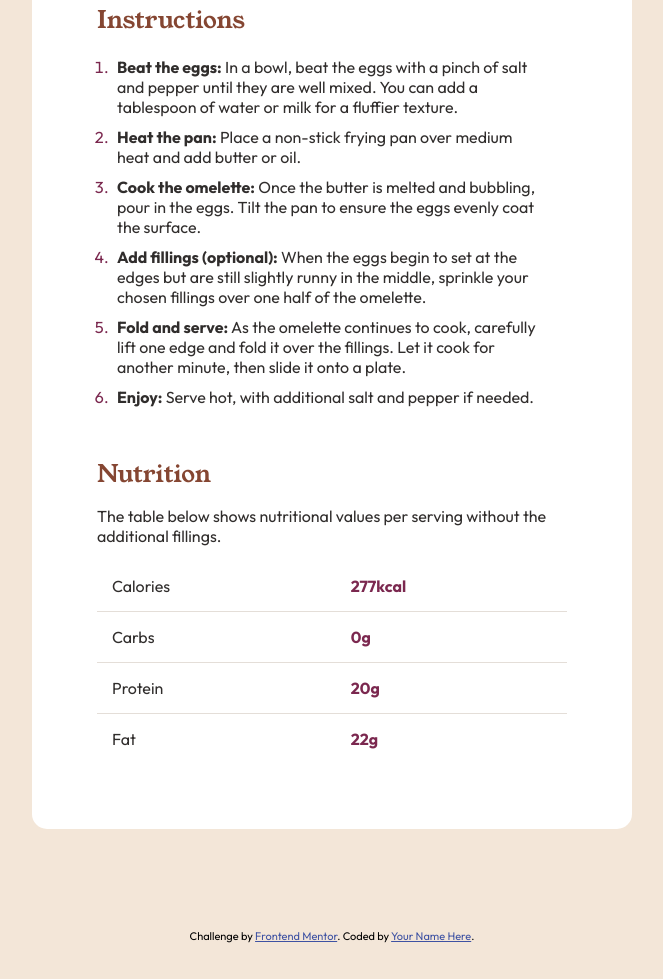
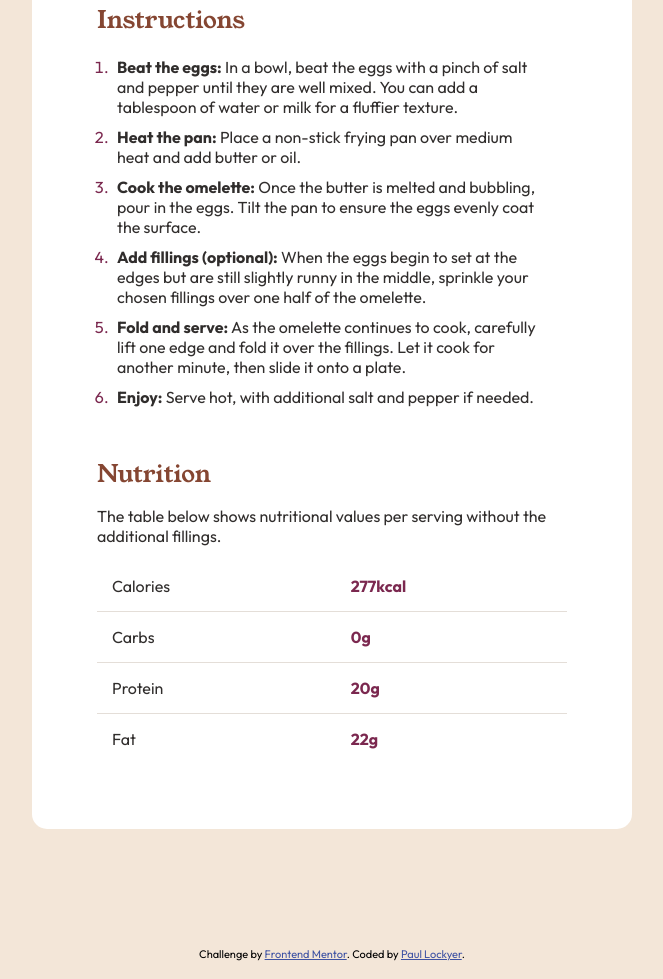
Before and after one commit to alittlebroken/fm-recipe-page, a plain HTML site: page index.html in a window 1280 px wide. Shown: the part 1088-2067 px from the top of the page, without its empty margins (308-971 px from the left). Before the commit the page ends 2031 px from the top, so only its background shows below. Drawn offline with Linux system fonts and the light colour scheme.

Commit message:
updated footer

```diff
--- a/assets/css/styles.css
+++ b/assets/css/styles.css
@@ -52,6 +52,10 @@ li::marker {
 
 table {
     border-collapse: collapse;
+}
+
+footer {
+    padding: 18px;
 }
 
 /* Typography */
--- a/index.html
+++ b/index.html
@@ -93,10 +93,11 @@
 
     </article>
   </main>
-
-  <div class="attribution">
-    Challenge by <a href="https://www.frontendmentor.io?ref=challenge" target="_blank">Frontend Mentor</a>.
-    Coded by <a href="#">Your Name Here</a>.
-  </div>
+  <footer>
+    <div class="attribution">
+      Challenge by <a href="https://www.frontendmentor.io?ref=challenge" target="_blank">Frontend Mentor</a>.
+      Coded by <a href="https://www.paullockyer.co.uk" target="_blank">Paul Lockyer</a>.
+    </div>
+  </footer>
 </body>
 </html>
```
